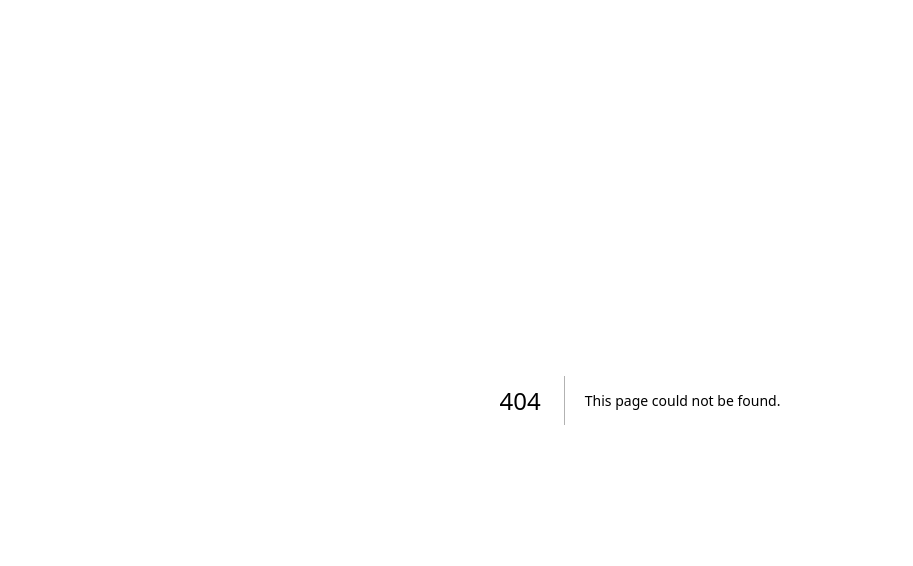
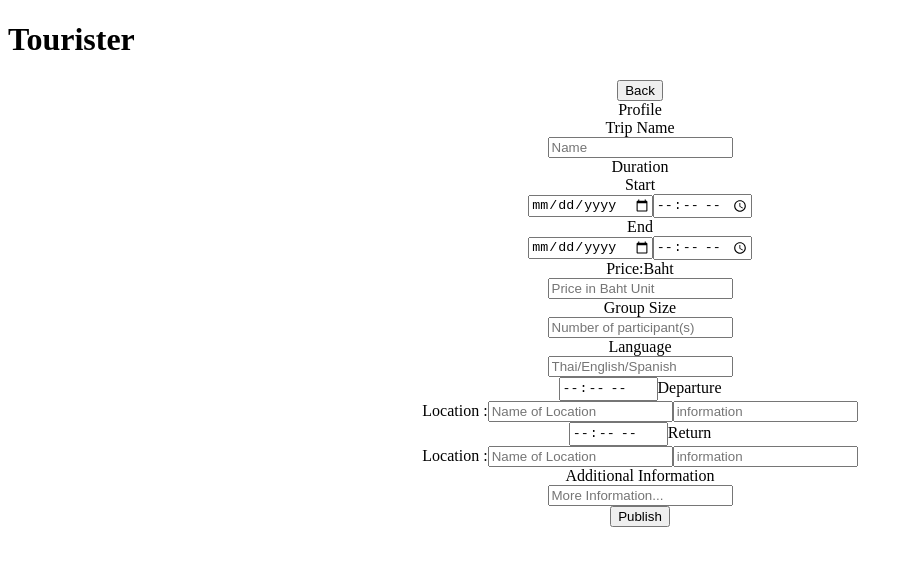
Before and after one commit to 2110336-2565-2/sec1_Group7_Tourister, a Next.js app in the folder frontend/: page /trips/createTrip in a window 1280 px wide. Before the commit this address had no page. Shown: the top 566 px of the page, without its empty margins (0-913 px from the left). Built offline with nearby package versions, Linux system fonts and the light colour scheme.

Commit message:
initialize create trip page

```diff
--- /dev/null
+++ b/frontend/app/trips/createTrip/createTrip.tsx
@@ -0,0 +1,159 @@
+"use client";
+
+import { useState, MouseEvent } from "react";
+import Link from 'next/link';
+
+type AccountType = 'tourist' | 'guide';
+
+const createTrip = () => {
+  const [name, setName] = useState('');
+  const [start, setStart] = useState('');
+  const [startTime, setStartTime] = useState('');
+  const [end, setEnd] = useState('');
+  const [endTime, setEndTime] = useState('');
+  const [price, setPrice] = useState('');
+  const [groupSize, setGroupSize] = useState('');
+  const [language, setLanguage] = useState('');
+  const [information, setInformation] = useState('');
+  const [nameOfStartLocation, setnameOfStartLocation] = useState('');
+  const [informationOfStartLocation, setInformationOfStartLocation] = useState('');
+  const [nameOfEndLocation, setNameOfEndLocation] = useState('');
+  const [informationOfEndLocation, setInformationOfEndLocation] = useState('');
+  const handleSubmit = (e: React.FormEvent<HTMLFormElement>) => {
+    e.preventDefault();
+    console.log({
+      'Name': name,
+      'Start': start,
+      'End': end,
+      'Price': price,
+      'Group Size': groupSize,
+      'Language': language,
+      'Start Location Name': nameOfStartLocation,
+      'Start Location Information': informationOfStartLocation,
+      'End Location Name': nameOfEndLocation,
+      'End Location Information': informationOfEndLocation,
+      'Additional Information': information,})
+  };
+
+  return (
+    <form style={{display:'flex', alignItems: 'center',flexDirection:'column'}}onSubmit={handleSubmit}>
+      {/* <Link href="../register" passHref><button type="button" onClick={handleBackButton}>Back</button></Link> */}
+      <Link href="./manage_account" passHref><button type="button">Back</button></Link>
+      <label>Profile</label>
+      <label>Trip Name</label>
+      <input
+        type="text"
+        placeholder="Name"
+        value={name}
+        onChange={(e) => setName(e.target.value)}
+      />
+      <label>Duration</label>
+      <label>Start</label>
+      <div>
+      <input
+        type="Date"
+        value={start}
+        onChange={(e) => setStart(e.target.value)}
+      />
+      <input
+        type="Time"
+        value={startTime}
+        onChange={(e) => setStartTime(e.target.value)}
+      />
+      </div>
+      <label>End</label>
+      <div>
+      <input
+        type="Date"
+        value={end}
+        onChange={(e) => setEnd(e.target.value)}
+      />
+      <input
+        type="Time"
+        value={endTime}
+        onChange={(e) => setEndTime(e.target.value)}
+      />
+      </div>
+      <label>Price:Baht</label>
+      <input
+        type="guideLicenseID"
+        placeholder="Price in Baht Unit"
+        value={price}
+        onChange={(e) => setPrice(e.target.value)}
+      />
+      <label>Group Size</label>
+      <input
+        type="text"
+        placeholder="Number of participant(s)"
+        value={groupSize}
+        onChange={(e) => setGroupSize(e.target.value)}
+      />
+      <label>Language</label>
+      <input
+        type="text"
+        placeholder="Thai/English/Spanish"
+        value={language}
+        onChange={(e) => setLanguage(e.target.value)}
+      />
+      <div>
+        <input
+          type="Time"
+          value={startTime}
+          readOnly = {true}
+          onChange={(e) => setStartTime(e.target.value)}
+        />
+        <label>Departure</label>
+      </div>
+      <div>
+        <label>Location :</label>
+        <input
+          type="text"
+          placeholder="Name of Location"
+          value={nameOfStartLocation}
+          onChange={(e) => setnameOfStartLocation(e.target.value)}
+        />
+        <input
+          type="text"
+          placeholder="information"
+          value={informationOfStartLocation}
+          onChange={(e) => setInformationOfStartLocation(e.target.value)}
+        />
+      </div>
+      <div>
+        <input
+          type="Time"
+          value={endTime}
+          readOnly = {true}
+          onChange={(e) => setEndTime(e.target.value)}
+        />
+        <label>Return</label>
+      </div>
+
+      <div>
+        <label>Location :</label>
+        <input
+          type="text"
+          placeholder="Name of Location"
+          value={nameOfEndLocation}
+          onChange={(e) => setNameOfEndLocation(e.target.value)}
+        />
+        <input
+          type="text"
+          placeholder="information"
+          value={informationOfEndLocation}
+          onChange={(e) => setInformationOfEndLocation(e.target.value)}
+        />
+      </div>
+      <label>Additional Information</label>
+      <input
+        type="text"
+        placeholder="More Information..."
+        value={information}
+        onChange={(e) => setInformation(e.target.value)}
+      />
+      <button type="submit">Publish</button>
+    </form>
+  );
+};
+
+export default createTrip;
--- /dev/null
+++ b/frontend/app/trips/createTrip/page.tsx
@@ -0,0 +1,11 @@
+import React from 'react'
+import CreateTrip from './createTrip';
+
+export default function Page() {
+  return (
+  <>
+    <h1>Tourister</h1>
+    <CreateTrip/>
+  </>
+  );
+}
```
